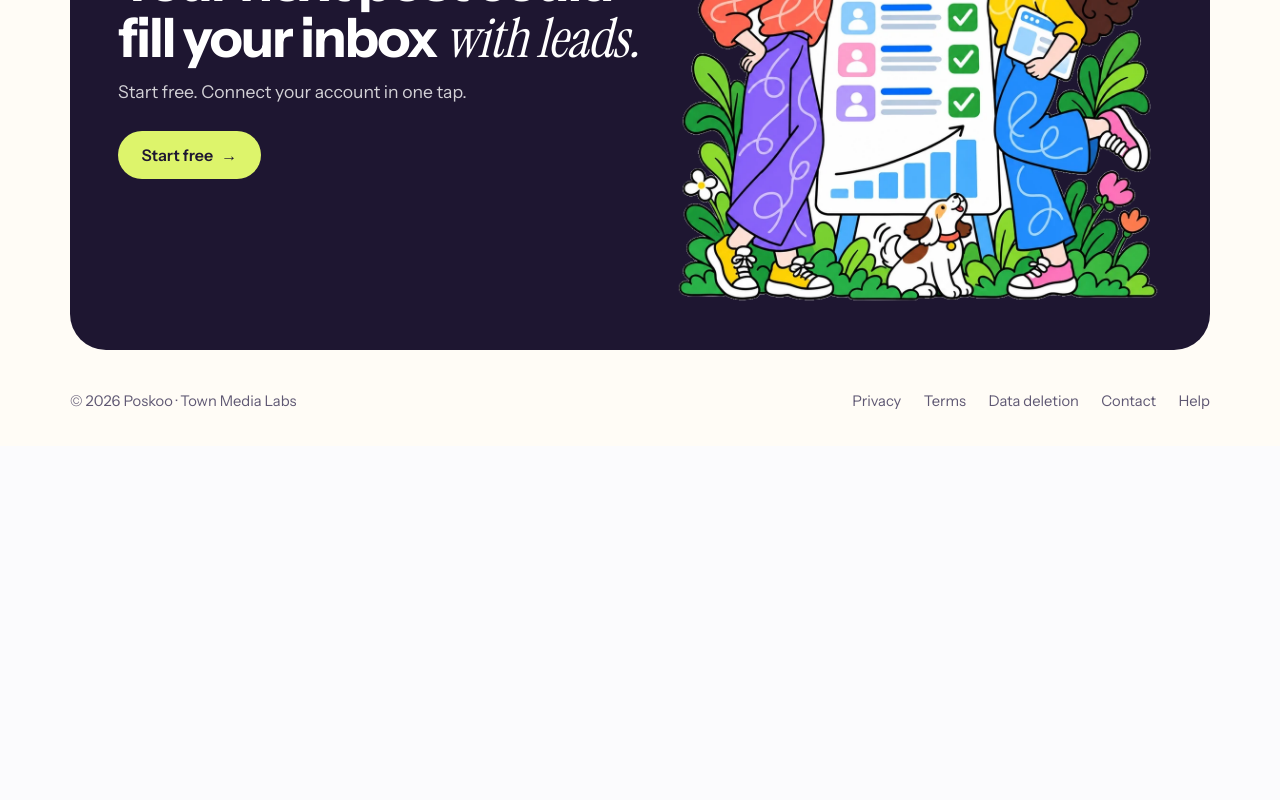
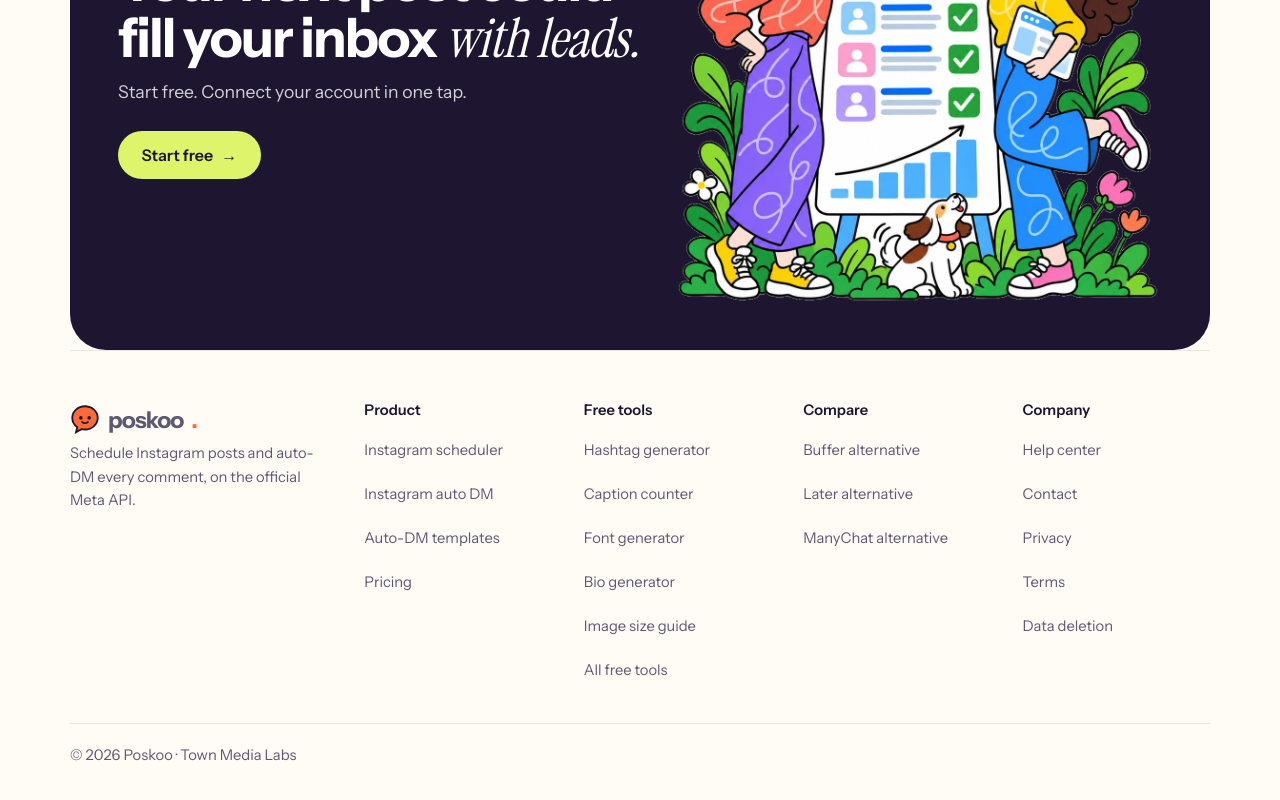
Before and after one commit to Ramanmakkar1/socialapp, a Next.js app: page / in a window 1280 px wide. Shown: the part 6392-7192 px from the top of the page. Before the commit the page ends 6838 px from the top, so only its background shows below. Built offline with nearby package versions, Linux system fonts and the light colour scheme; no server answers.

Commit message:
autopilot: Rich home page footer with internal links to the scheduler, auto-DM, free tools and comparison pages
Task #4270, written by kilo/reflection/beam-free.

```diff
--- a/src/app/landing.module.css
+++ b/src/app/landing.module.css
@@ -253,6 +253,18 @@
   display:flex;gap:1.4rem;flex-wrap:wrap}
 .landing :global(footer a){
   text-decoration:none}
+.landing :global(footer.rich){
+  display:grid;grid-template-columns:1.4fr repeat(4,1fr);gap:32px;border-top:1px solid var(--line,rgba(0,0,0,.08));padding-block:48px 32px;align-items:start}
+.landing :global(footer.rich ul){
+  list-style:none;padding:0;margin:0;display:grid;gap:4px}
+.landing :global(footer.rich a){
+  color:var(--muted);display:inline-flex;min-height:40px;align-items:center}
+.landing :global(footer.rich a:hover){
+  color:var(--ink)}
+.landing :global(footer.rich .fh){
+  color:var(--ink);font-weight:600;margin-bottom:8px}
+.landing :global(footer.rich .legal){
+  grid-column:1 / -1;padding-top:20px;border-top:1px solid var(--line,rgba(0,0,0,.08))}
 /* The illustrations have transparent backgrounds (2026-11-04), so no blend mode: multiply left a light box on the
    tilted cards and darkened the art on the dark CTA band. The CTA art sits on its own light tile instead. */
 .landing :global(.hero-art img),.landing :global(.pcard img),.landing :global(.art img),.landing :global(.cta img){
@@ -307,10 +319,14 @@
 }
 
 
-.landing {
-   width:100%;
-  overflow-x:clip;
+@media (max-width: 760px) {
+  .landing :global(footer.rich) {
+    grid-template-columns: 1fr 1fr;
   }
+  .landing :global(footer.rich .fbrand) {
+    grid-column: 1 / -1;
+  }
+}
 
 .landing :global(.pill) {
    max-width:100%;
--- a/src/app/page.tsx
+++ b/src/app/page.tsx
@@ -250,6 +250,50 @@ export default function Home() { return <main className={`${styles.landing} ${in
     <div><h2>Your next post could fill your inbox <em className="s">with leads.</em></h2><p>Start free. Connect your account in one tap.</p><Link className="btn" href="/signup">Start free <span aria-hidden="true">→</span></Link></div>
     <Image sizes="(max-width: 960px) 100vw, 50vw" src="/landing/card-leads.webp" width={900} height={900} loading="lazy" alt="Two friends high-five next to a board of new leads" />
   </div>
-  <footer><span>© 2026 Poskoo · Town Media Labs</span><span className="fl"><Link href="/privacy">Privacy</Link><Link href="/terms">Terms</Link><Link href="/data-deletion">Data deletion</Link><Link href="/contact">Contact</Link><Link href="/help">Help</Link></span></footer>
+  <footer className="rich">
+    <div className="fbrand">
+      <Link className="logo" href="/"><svg width="30" height="30" aria-hidden="true"><use href="#mark"/></svg>poskoo<b>.</b></Link>
+      <p>Schedule Instagram posts and auto-DM every comment, on the official Meta API.</p>
+    </div>
+    <nav aria-label="Product">
+      <p className="fh">Product</p>
+      <ul>
+        <li><Link href="/instagram-scheduler">Instagram scheduler</Link></li>
+        <li><Link href="/instagram-auto-dm">Instagram auto DM</Link></li>
+        <li><Link href="/instagram-auto-dm/templates">Auto-DM templates</Link></li>
+        <li><Link href="/#pricing">Pricing</Link></li>
+      </ul>
+    </nav>
+    <nav aria-label="Free tools">
+      <p className="fh">Free tools</p>
+      <ul>
+        <li><Link href="/tools/instagram-hashtag-generator">Hashtag generator</Link></li>
+        <li><Link href="/tools/instagram-caption-counter">Caption counter</Link></li>
+        <li><Link href="/tools/instagram-font-generator">Font generator</Link></li>
+        <li><Link href="/tools/instagram-bio-generator">Bio generator</Link></li>
+        <li><Link href="/tools/instagram-image-size">Image size guide</Link></li>
+        <li><Link href="/tools">All free tools</Link></li>
+      </ul>
+    </nav>
+    <nav aria-label="Compare">
+      <p className="fh">Compare</p>
+      <ul>
+        <li><Link href="/buffer-alternative">Buffer alternative</Link></li>
+        <li><Link href="/later-alternative">Later alternative</Link></li>
+        <li><Link href="/manychat-alternative">ManyChat alternative</Link></li>
+      </ul>
+    </nav>
+    <nav aria-label="Company">
+      <p className="fh">Company</p>
+      <ul>
+        <li><Link href="/help">Help center</Link></li>
+        <li><Link href="/contact">Contact</Link></li>
+        <li><Link href="/privacy">Privacy</Link></li>
+        <li><Link href="/terms">Terms</Link></li>
+        <li><Link href="/data-deletion">Data deletion</Link></li>
+      </ul>
+    </nav>
+    <div className="legal"><span>© 2026 Poskoo · Town Media Labs</span></div>
+  </footer>
 </div>
 </main>; }
```
